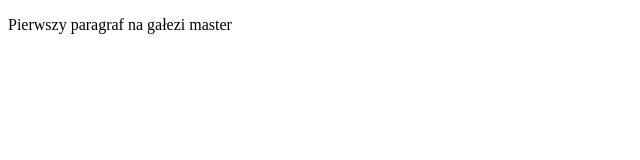
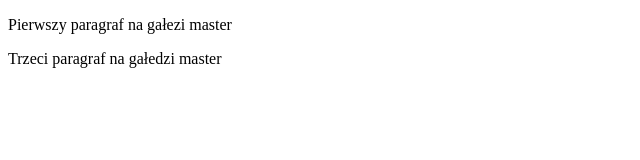
Before and after one commit to iamKiryl/iamkiryl.github.io, a plain HTML site: page index.html in a window 1280 px wide. Shown: the whole page, without its empty margins (0-640 px from the left). Drawn offline with Linux system fonts and the light colour scheme.

Commit message:
Dodano trzeci paragraf na gałedzi master

```diff
--- a/index.html
+++ b/index.html
@@ -6,5 +6,6 @@
 </head>
 <body>
     <p>Pierwszy paragraf na gałezi master</p>
+    <p>Trzeci paragraf na gałedzi master</p>
 </body>
 </html>
```
